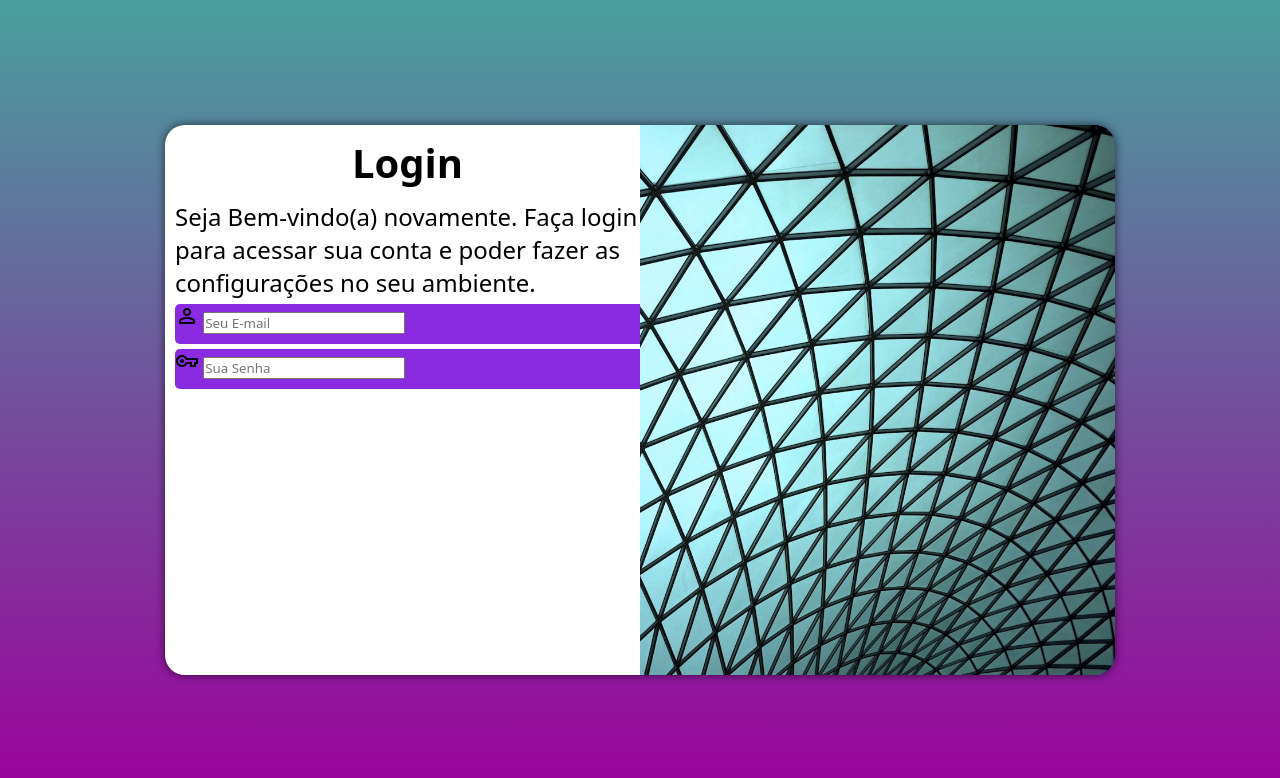
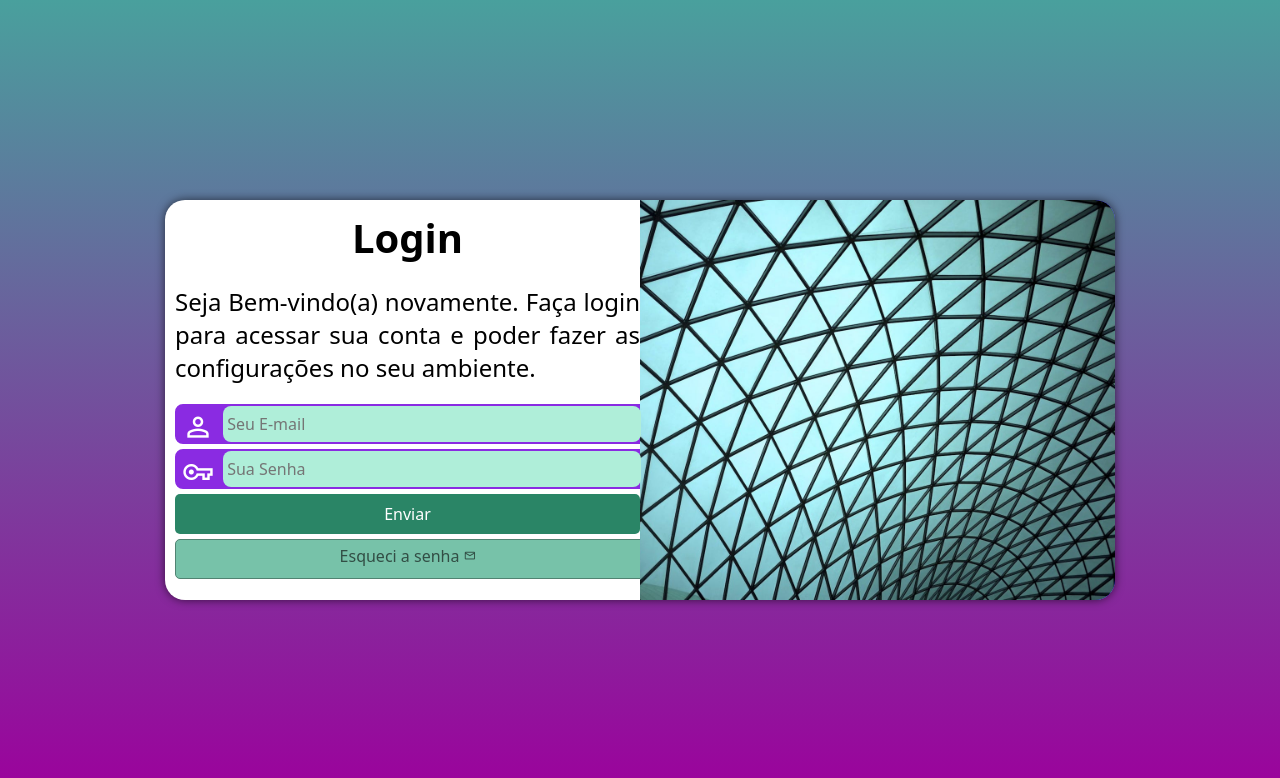
Before and after one commit to ryanpereiracody/Projeto-Login, a plain HTML site: page index.html in a window 1280 px wide. Drawn offline with nearby package versions, Linux system fonts and the light colour scheme.

Commit message:
terminei meu projeto

```diff
--- a/estilos/MediaQuery.css
+++ b/estilos/MediaQuery.css
@@ -17,6 +17,7 @@ Grandes Telas: acima de 1200px
 
     section#login{
         width: 80vw;
+        height: 350px;
     }
     section#login > div#imagem{
         float: left;
@@ -27,6 +28,7 @@ Grandes Telas: acima de 1200px
     section#login > div#formulario{
         float: right;
         width: 70%;
+
     }
     div#Formulario > h1{
     text-align: center;
@@ -37,17 +39,17 @@ Grandes Telas: acima de 1200px
     div#Formulario > p{
     font-size: 1.2em;
     }
+
     form >input[type=submit]{
-    display: block;
-    font-size: 1em;
-    width: 100%;
+    width: 65.3%;
     height: 40px;
-    background-color: rgb(42, 133, 102);
-    color: white;
-    border: none;
-    border-radius: 5px;
-    cursor: pointer;
     }
+
+    div.campo > input{
+        width: calc(100% - 310px);
+    transform: translate(2px, -13px);
+    }
+
 }
 @media screen and (min-width: 992px) {
     body{
@@ -56,11 +58,13 @@ form >input[type=submit]{
 
     section#login{
         width: 950px;
+        height: 400px;
     }
     section#login > div#imagem{
         float: right;
         width: 50%;
         height: 100%;
+
     }
 
     section#login > div#formulario{
@@ -75,5 +79,18 @@ form >input[type=submit]{
 
     div#Formulario > p{
     font-size: 1.5em;
+    text-align: justify;
+    margin: 20px 0px;
+
+    }
+
+    form >input[type=submit]{
+    width: 50%;
+    height: 40px;
+    }
+
+    div.campo > input{
+        width: calc(100% - 508px);
+    transform: translate(2px, -13px);
     }
 }
--- a/estilos/style.css
+++ b/estilos/style.css
@@ -24,7 +24,7 @@ section#login{
     top: 50%;
     left: 50%;
 
-    transform: translate(-50%, -50%);
+
 
     background-color: white;
     width: 260px;
@@ -34,8 +34,10 @@ section#login{
     overflow: hidden;
     box-shadow: 0px 0px 10px rgba(0, 0, 0, 0.623);
 
+
     transition: width 1s, height .3s;
     transition-timing-function: ease;
+    transform: translate(-50%, -50%);
 }
 section#login > div#imagem{
     background: blue url(../imagens/pexels-pixabay-248921\ \(1\).jpg) no-repeat;
@@ -43,6 +45,7 @@ section#login > div#imagem{
     background-size: cover;
     background-position: right center;
     display: block;
+    padding: 10px;
 }
 
 section#login > div#Formulario {
@@ -100,10 +103,33 @@ form > div.campo{
     display: block;
     width: 100%;
     height: 40px;
-    border-radius: 5px;
+    border-radius: 8px;
     margin: 5px 0px;
+    border: 2px solid blueviolet;
 }
 
 div.campo > label{
     display:none;
 }
+
+div.campo > span{
+    color: white;
+    font-size: 2em;
+    width: 40px;
+    padding: 5px;
+}
+
+div.campo > input{
+    background-color: rgb(175, 238, 217);
+    font-size: 1em;
+    height: 100%;
+    border-radius: 8px;
+    border: 0px;
+    width: calc(100% - 46px);
+    padding: 4px;
+    transform: translate(2px, -13px);
+}
+div.campo > input:focus-within{
+    background-color: white;
+    border: none;
+}
```
Lines whose indentation alone changed are shown as unchanged.
